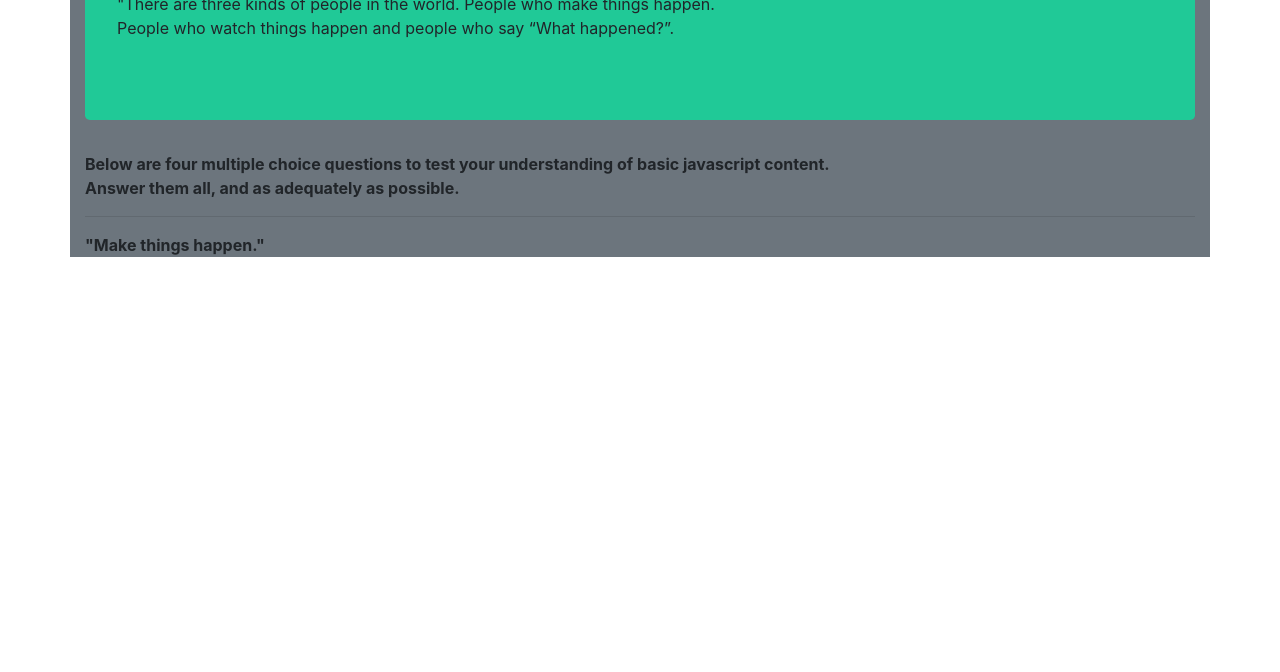
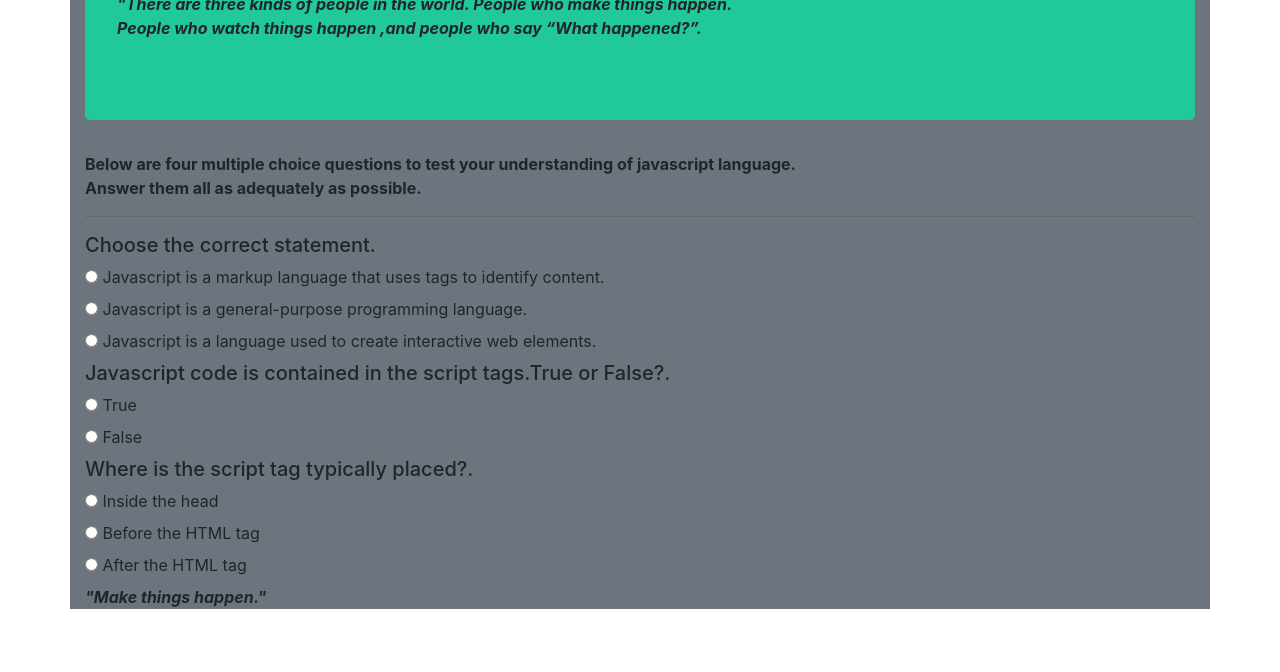
Before and after one commit to Joy-Mumo/Quiz-board, a plain HTML site: page index.html in a window 1280 px wide. Shown: the part 128-800 px from the top of the page. Drawn offline with nearby package versions, Linux system fonts and the light colour scheme.

Commit message:
add questions 1,2 and 3 in html and add front-end part in js

```diff
--- a/index.html
+++ b/index.html
@@ -10,12 +10,60 @@
     <body>
       <div class="container">
         <div class="jumbotron">
-        <h1>Javascript Quiz</h1>
-        <p>"There are three kinds of people in the world.
-           People who make things happen.<br> People who watch things happen and people who say “What happened?”.</p>
-      </div>
-        <p><strong>Below are four multiple choice questions to test your understanding of basic javascript
-          content.<br>Answer them all, and as adequately as possible.</strong><hr></p>
+          <h1><i>Javascript Quiz</i></h1>
+          <p><b><i>"There are three kinds of people in the world.
+           People who make things happen.<br> People who watch things happen ,and people who say “What happened?”.</i></b></p>
+        </div>
+        <p><strong>Below are four multiple choice questions to test your understanding of javascript
+          language.<br>Answer them all as adequately as possible.</strong><hr></p>
+
+          <div class="radio">
+            <h5>Choose the correct statement.</h5>
+            <label>
+              <input type="radio" name="Q1" value="Javascript is a markup language
+              that uses tags to identify content.">
+              Javascript is a markup language
+              that uses tags to identify content.
+            </label><br>
+
+            <label>
+              <input type="radio" name="Q1" value="Javascript is a general-purpose
+              programming language.">
+              Javascript is a general-purpose
+              programming language.
+            </label><br>
+
+            <label>
+              <input type="radio" name="Q1" value="Javascript is a language used to
+              create interactive web elements.">
+             Javascript is a language used to
+              create interactive web elements.
+            </label>
+            <br>
+
+            <h5>Javascript code is contained in the script tags.True or False?.</h5>
+            <label>
+              <input type="radio" name="Q2" value="True.">
+              True
+            </label><br>
+            <label>
+              <input type="radio" name="Q2" value="False.">
+              False
+            </label><br>
+
+            <h5>Where is the script tag typically placed?.</h5>
+            <label>
+              <input type="radio" name="Q3" value="Inside the head.">
+              Inside the head
+            </label><br>
+            <label>
+              <input type="radio" name="Q3" value="Before the HTML tag">
+              Before the HTML tag
+            </label><br>
+            <label>
+              <input type="radio" name="Q3" value="After the HTML tag">
+              After the HTML tag
+            </label><br>
 
 
 
@@ -34,7 +82,27 @@
 
 
 
-        <p><b>"Make things happen."</b></p>
+
+
+          </div>
+
+
+
+
+
+
+
+
+
+
+
+
+
+
+
+
+
+        <p><b><i>"Make things happen."</i></b></p>
 
       </div>
     </body>
--- a/js/scripts.js
+++ b/js/scripts.js
@@ -0,0 +1,3 @@
+var question=$("input:radio[name=Q1]:checked").val();
+var question=$("input:radio[name=Q2]:checked").val();
+var question=$("input:radio[name=Q3]:checked").val();
```
